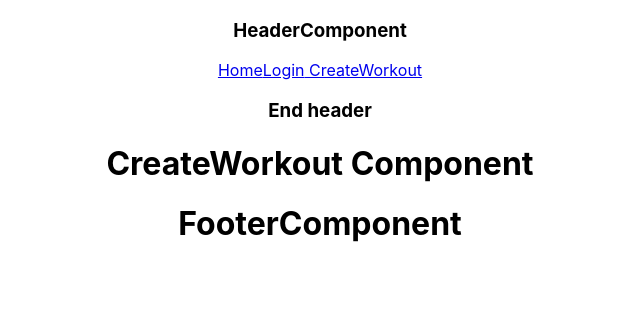
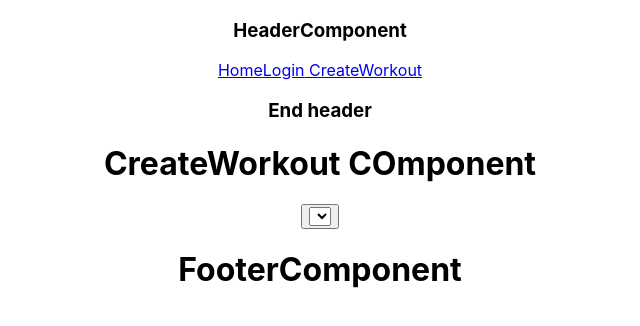
Before and after one commit to dsi28/fitness-app, a React (Create React App) app: page /createworkout in a window 1280 px wide. Shown: the top 326 px of the page, without its empty margins (320-960 px from the left). Built offline with nearby package versions, Linux system fonts and the light colour scheme.

Commit message:
Creating workout drodown button

```diff
--- a/src/components/CreateWorkoutComponent.js
+++ b/src/components/CreateWorkoutComponent.js
@@ -4,8 +4,19 @@ import React, { Component } from 'react';
 class CreateWorkout extends Component{
     render(){
         return(
+            <>
+               <h1>CreateWorkout COmponent</h1>
+                <form>
+                <button>
+                    <select name="workoutList" id="workoutList" >
 
-            <h1> CreateWorkout Component</h1>
+
+                    </select>
+                </button>
+                </form>
+
+
+            </>
         )
     }
 }
```
